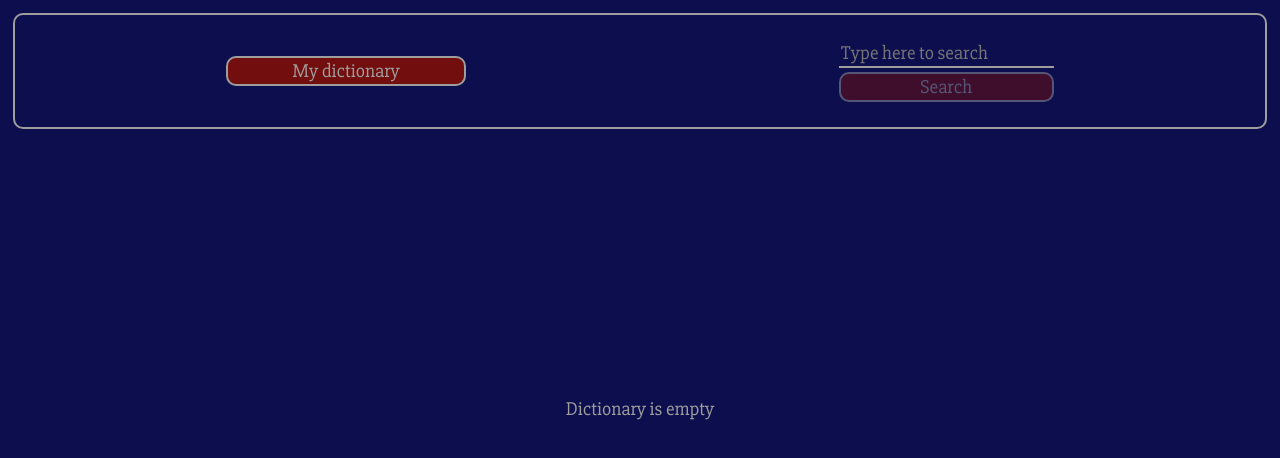
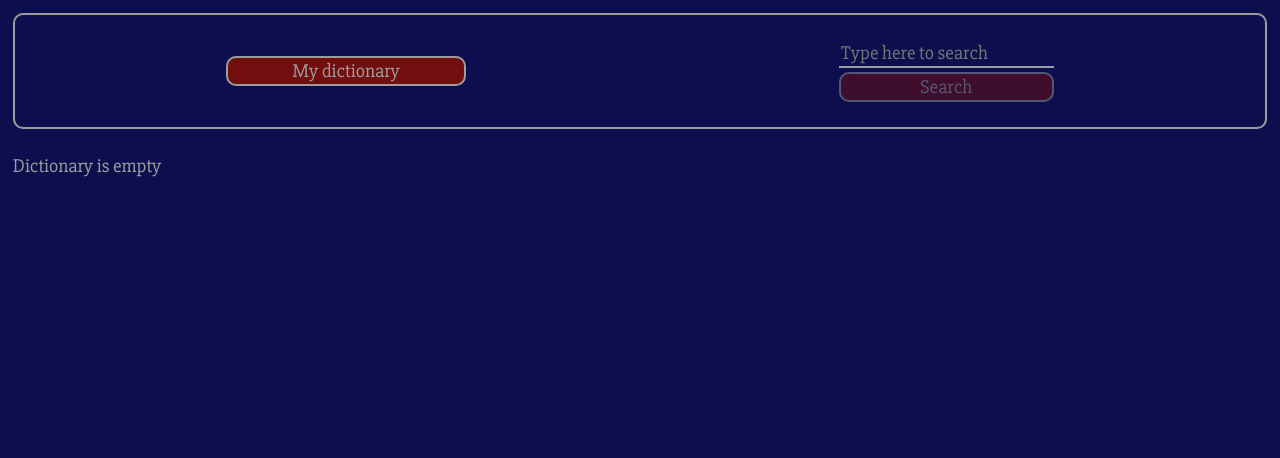
Before and after one commit to lenski88/dictionary-app, a React (Create React App) app: page / in a window 1280 px wide. Both pictures are taken after a click on the button "My dictionary". Shown: the top 458 px of the page. Built offline with nearby package versions, Linux system fonts and the light colour scheme.

Commit message:
feat: add my dictionary

```diff
--- a/src/components/MyDictionary/MyDictionary.js
+++ b/src/components/MyDictionary/MyDictionary.js
@@ -4,11 +4,20 @@ import { useState } from "react";
 import "./MyDictionary.scss";
 
 export const MyDictionary = (props) => {
-  const [dictionary, setDictionary] = useState(props);
+  const [state, setState] = useState(props);
+  const dictionaryList = state.dictionary.map((i) => {
+    return (
+      <div key={i.id} className="my-dictionary-word">
+        <button>X</button>
+        {`  ${i.word} - ${i.meanings}`}
+      </div>
+    );
+  });
+  console.log(dictionaryList);
   return (
     <div className="my-dictionary-container">
       <div className="my-dictionary-block">
-        {!dictionary.lenght ? "Dictionary is empty" : "hello"}
+        {!state.dictionary.length ? "Dictionary is empty" : dictionaryList}
       </div>
     </div>
   );
--- a/src/components/MyDictionary/MyDictionary.scss
+++ b/src/components/MyDictionary/MyDictionary.scss
@@ -1,15 +1,30 @@
-@import '../../styles/variables.scss';
+@import "../../styles/variables.scss";
 
 .my-dictionary-container {
+  display: flex;
+  flex-direction: column;
+  justify-content: space-between;
+  align-items: flex-start;
+  text-align: justify;
+  font-family: $font;
+  color: $border;
+  font-size: 1.2em;
+  margin-top:2%;
+  min-height: 70vh;
+  .my-dictionary-block {
     display: flex;
     flex-direction: column;
     justify-content: center;
-    align-items: center;
-    font-family: $font;
-    color: $border;
-    font-size: 1.2em;
-    min-height: 70vh;
-    .my-dictionary-block {
-
+    align-items: flex-start;
+    .my-dictionary-word {
+      margin: 1%;
+      button {
+        @include btn;
+        @include hover-btn;
+        font-size: 0.7em;
+        width: 25px;
+        border-radius: 20%;
+      }
     }
+  }
 }
--- a/src/components/WordCard/WordCard.js
+++ b/src/components/WordCard/WordCard.js
@@ -58,5 +58,6 @@ export const WordCard = () => {
       </div>
     );
   });
+  console.log(card)
   return <div className="word-card-container">{card}</div>;
 };
```
